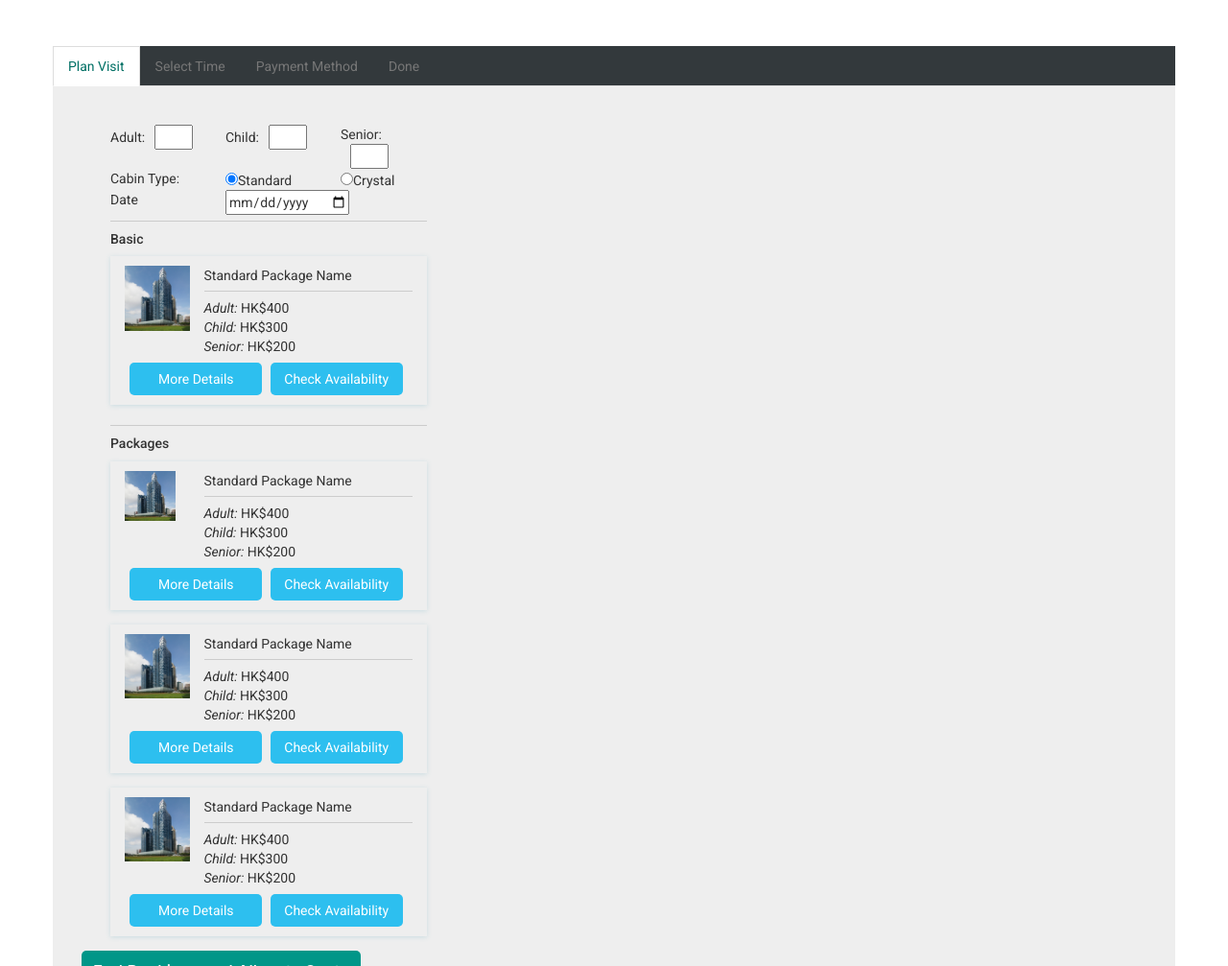
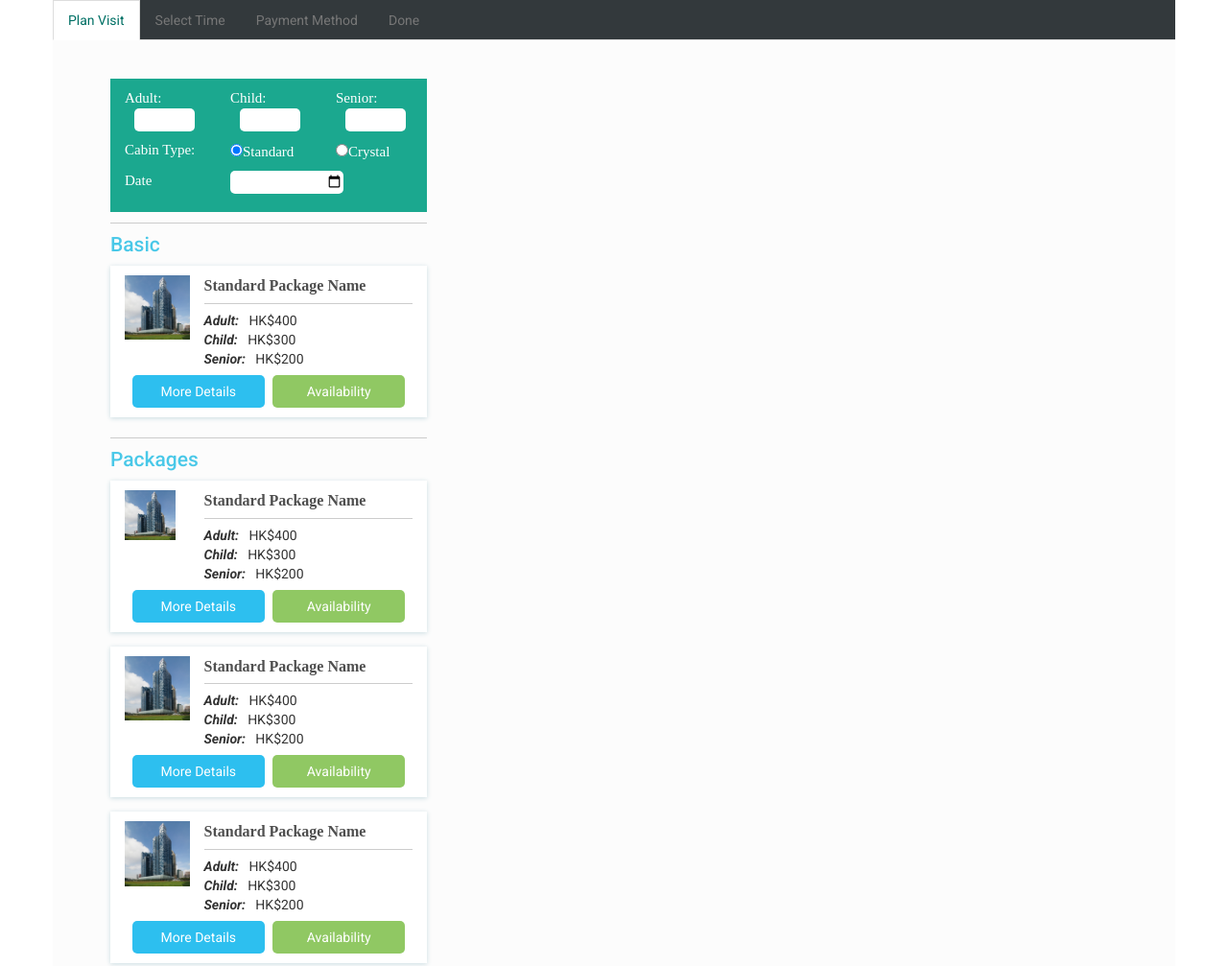
Before and after one commit to domantasjurkus/2016-11-hacktrainhk, a website: page views/index.html in a window 1280 px wide. Shown: the top 1007 px of the page at 96% size. Drawn offline with nearby package versions, Linux system fonts and the light colour scheme; no server answers.

Commit message:
Added even MOAR styles

```diff
--- a/css/main.css
+++ b/css/main.css
@@ -98,9 +98,50 @@ body{
     font-family: 'Roboto';
 }
 
+h5{
+    font-size: 21px;
+    color: #49c8e8;
+}
+
+#home{
+    background: hsla(0,0%,99%,1);
+}
+
 .people{
-    width: 40px;
+    width: 66%;
     margin-left: 10px;
+    border: none;
+    border-radius: 5px;
+}
+
+.num_people{
+    font-size: 15px;
+    font-family: 'Raleway';
+    padding-right: 0;
+    margin-bottom: 9px;
+}
+
+.jumbotron{
+    padding-top: 0 !important;
+}
+
+.filters{
+    background: #1ba88f;
+    color: white;
+    display: inline-block;
+    padding: 10px 15px;
+}
+
+.date{
+    border: none;
+    border-radius: 5px;
+}
+
+.package_header{
+    color: #4f4f4f;
+    font-family: 'Raleway';
+    font-weight: 700;
+    font-size: 16px;
 }
 
 .package_image{
@@ -110,6 +151,7 @@ body{
 
 .package_container{
     padding: 10px 15px;
+    background-color: white;
     display: inline-block;
     width: 100%;
     margin-bottom: 10px;
@@ -127,6 +169,15 @@ body{
 
 .package_pricing{
     padding-bottom: 7px;
+}
+
+.package_details p{
+    color: #2a2a2a;
+    font-size: 14px;
+}
+
+.package_icon{
+    font-weight: 700;
 }
 
 .fade{
@@ -158,6 +209,11 @@ body{
 .expand{
     margin-right: 5px;
     background: #2dbfef;
+    color: white;
+}
+
+.availability{
+    background: #90c863;
     color: white;
 }
 
--- a/views/index.html
+++ b/views/index.html
@@ -4,6 +4,7 @@
 <meta charset="utf-8"/>
 <meta name="apple-mobile-web-app-capable" content="yes"/>
 <meta name="mobile-web-app-capable" content="yes"/>
+<meta name="viewport" content="width=device-width, initial-scale=1">
 
 <link href='https://fonts.googleapis.com/css?family=Roboto:400,300italic,300,400italic,500,700,700italic,500italic' rel='stylesheet' type='text/css'>
 <link href="/css/lib/bootstrap.min.css" rel="stylesheet">
@@ -34,19 +35,21 @@
             <div role="tabpanel" class="tab-pane fade in active" id="home">
                 <div class="container-fluid" style="padding-top: 10px;">
                     <div class="col-md-4" style="margin: auto;">
-                        <div class="row">
-                            <div class="col-xs-4">Adult:<input class="people" type="number" name="adult"></div>
-                            <div class="col-xs-4">Child:<input class="people" type="number" name="child"></div>
-                            <div class="col-xs-4">Senior:<input class="people" type="number" name="senior"></div>
-                        </div>
-                        <div class="row">
-                            <div class="col-xs-4">Cabin Type:&nbsp;</div>
-                            <div class="col-xs-4"><input type="radio" name="cabin" value="standard" checked>Standard</div>
-                            <div class="col-xs-4"><input type="radio" name="cabin" value="crystal fade">Crystal</div>
-                        </div>
-                        <div class="row">
-                            <div class="col-xs-4">Date</div>
-                            <div class="col-xs-4"><input type="date" name="date"></div>
+                        <div class="filters">
+                            <div class="row">
+                                <div class="col-xs-4 num_people">Adult:<input class="people" type="number" name="adult"></div>
+                                <div class="col-xs-4 num_people">Child:<input class="people" type="number" name="child"></div>
+                                <div class="col-xs-4 num_people">Senior:<input class="people" type=" num_peoplenumber" name="senior"></div>
+                            </div>
+                            <div class="row">
+                                <div class="col-xs-4 num_people">Cabin Type:</div>
+                                <div class="col-xs-4 num_people"><input type="radio" name="cabin" value="standard" checked>Standard</div>
+                                <div class="col-xs-4 num_people"><input type="radio" name="cabin" value="crystal fade">Crystal</div>
+                            </div>
+                            <div class="row">
+                                <div class="col-xs-4 num_people">Date</div>
+                                <div class="col-xs-4 num_people"><input class="date" type="date" name="date"></div>
+                            </div>
                         </div>
                         <hr>
                         <h5>Basic</h5>
@@ -58,13 +61,13 @@
                                 <div class="col-xs-9 package_pricing">
                                     <span class="package_header">Standard Package Name</span>
                                     <hr>
-                                    <i class="package_icon">Adult:</i>&nbsp;HK$400<br>
-                                    <i class="package_icon">Child:</i>&nbsp;HK$300<br>
-                                    <i class="package_icon">Senior:</i>&nbsp;HK$200
+                                    <i class="package_icon">Adult:</i>&nbsp;&nbsp;&nbsp;HK$400<br>
+                                    <i class="package_icon">Child:</i>&nbsp;&nbsp;&nbsp;HK$300<br>
+                                    <i class="package_icon">Senior:</i>&nbsp;&nbsp;&nbsp;HK$200
                                 </div>
                                 <div class="col-xs-12 choices">
                                     <div class="button expand">More Details</div>
-                                    <div class="button expand">Check Availability</div>
+                                    <div class="button availability">Availability</div>
                                 </div>
                             </div>
                             <div class="package_details row" style="display: none;">
@@ -82,13 +85,13 @@
                                 <div class="col-xs-9 package_pricing">
                                     <span class="package_header">Crystal Package Name</span>
                                     <hr>
-                                    <i class="package_icon">Adult:</i>&nbsp;HK$400<br>
-                                    <i class="package_icon">Child:</i>&nbsp;HK$300<br>
-                                    <i class="package_icon">Senior:</i>&nbsp;HK$200
+                                    <i class="package_icon">Adult:</i>&nbsp;&nbsp;&nbsp;HK$400<br>
+                                    <i class="package_icon">Child:</i>&nbsp;&nbsp;&nbsp;HK$300<br>
+                                    <i class="package_icon">Senior:</i>&nbsp;&nbsp;&nbsp;HK$200
                                 </div>
                                 <div class="col-xs-12 choices">
                                     <div class="button expand">More Details</div>
-                                    <div class="button expand">Check Availability</div>
+                                    <div class="button availability">Availability</div>
                                 </div>
                             </div>
                             <div class="package_details row" style="display: none;">
@@ -108,13 +111,13 @@
                                 <div class="col-xs-9 package_pricing">
                                     <span class="package_header">Standard Package Name</span>
                                     <hr>
-                                    <i class="package_icon">Adult:</i>&nbsp;HK$400<br>
-                                    <i class="package_icon">Child:</i>&nbsp;HK$300<br>
-                                    <i class="package_icon">Senior:</i>&nbsp;HK$200
+                                    <i class="package_icon">Adult:</i>&nbsp;&nbsp;&nbsp;HK$400<br>
+                                    <i class="package_icon">Child:</i>&nbsp;&nbsp;&nbsp;HK$300<br>
+                                    <i class="package_icon">Senior:</i>&nbsp;&nbsp;&nbsp;HK$200
                                 </div>
                                 <div class="col-xs-12 choices">
                                     <div class="button expand">More Details</div>
-                                    <div class="button expand">Check Availability</div>
+                                    <div class="button availability">Availability</div>
                                 </div>
                             </div>
                             <div class="package_details row" style="display: none;">
@@ -132,13 +135,13 @@
                                 <div class="col-xs-9 package_pricing">
                                     <span class="package_header">Crystal Package Name</span>
                                     <hr>
-                                    <i class="package_icon choices">Adult:</i>&nbsp;HK$400<br>
-                                    <i class="package_icon">Child:</i>&nbsp;HK$300<br>
-                                    <i class="package_icon">Senior:</i>&nbsp;HK$200
+                                    <i class="package_icon choices">Adult:</i>&nbsp;&nbsp;&nbsp;HK$400<br>
+                                    <i class="package_icon">Child:</i>&nbsp;&nbsp;&nbsp;HK$300<br>
+                                    <i class="package_icon">Senior:</i>&nbsp;&nbsp;&nbsp;HK$200
                                 </div>
                                 <div class="col-xs-12 choices">
                                     <div class="button expand">More Details</div>
-                                    <div class="button expand">Check Availability</div>
+                                    <div class="button availability">Availability</div>
                                 </div>
                             </div>
                             <div class="package_details row" style="display: none;">
@@ -156,13 +159,13 @@
                                 <div class="col-xs-9 package_pricing">
                                     <span class="package_header">Standard Package Name</span>
                                     <hr>
-                                    <i class="package_icon">Adult:</i>&nbsp;HK$400<br>
-                                    <i class="package_icon">Child:</i>&nbsp;HK$300<br>
-                                    <i class="package_icon">Senior:</i>&nbsp;HK$200
+                                    <i class="package_icon">Adult:</i>&nbsp;&nbsp;&nbsp;HK$400<br>
+                                    <i class="package_icon">Child:</i>&nbsp;&nbsp;&nbsp;HK$300<br>
+                                    <i class="package_icon">Senior:</i>&nbsp;&nbsp;&nbsp;HK$200
                                 </div>
                                 <div class="col-xs-12 choices">
                                     <div class="button expand">More Details</div>
-                                    <div class="button expand">Check Availability</div>
+                                    <div class="button availability">Availability</div>
                                 </div>
                             </div>
                             <div class="package_details row" style="display: none;">
@@ -180,13 +183,13 @@
                                 <div class="col-xs-9 package_pricing">
                                     <span class="package_header">Crystal Package Name</span>
                                     <hr>
-                                    <i class="package_icon">Adult:</i>&nbsp;HK$400<br>
-                                    <i class="package_icon">Child:</i>&nbsp;HK$300<br>
-                                    <i class="package_icon">Senior:</i>&nbsp;HK$200
+                                    <i class="package_icon">Adult:</i>&nbsp;&nbsp;&nbsp;HK$400<br>
+                                    <i class="package_icon">Child:</i>&nbsp;&nbsp;&nbsp;HK$300<br>
+                                    <i class="package_icon">Senior:</i>&nbsp;&nbsp;&nbsp;HK$200
                                 </div>
                                 <div class="col-xs-12 choices">
                                     <div class="button expand">More Details</div>
-                                    <div class="button expand">Check Availability</div>
+                                    <div class="button availability">Availability</div>
                                 </div>
                             </div>
                             <div class="package_details row" style="display: none;">
@@ -204,13 +207,13 @@
                                 <div class="col-xs-9 package_pricing">
                                     <span class="package_header">Standard Package Name</span>
                                     <hr>
-                                    <i class="package_icon">Adult:</i>&nbsp;HK$400<br>
-                                    <i class="package_icon">Child:</i>&nbsp;HK$300<br>
-                                    <i class="package_icon">Senior:</i>&nbsp;HK$200
+                                    <i class="package_icon">Adult:</i>&nbsp;&nbsp;&nbsp;HK$400<br>
+                                    <i class="package_icon">Child:</i>&nbsp;&nbsp;&nbsp;HK$300<br>
+                                    <i class="package_icon">Senior:</i>&nbsp;&nbsp;&nbsp;HK$200
                                 </div>
                                 <div class="col-xs-12 choices">
                                     <div class="button expand">More Details</div>
-                                    <div class="button expand">Check Availability</div>
+                                    <div class="button availability">Availability</div>
                                 </div>
                             </div>
                             <div class="package_details row" style="display: none;">
@@ -228,13 +231,13 @@
                                 <div class="col-xs-9 package_pricing">
                                     <span class="package_header">Crystal Package Name</span>
                                     <hr>
-                                    <i class="package_icon">Adult:</i>&nbsp;HK$400<br>
-                                    <i class="package_icon">Child:</i>&nbsp;HK$300<br>
-                                    <i class="package_icon">Senior:</i>&nbsp;HK$200
+                                    <i class="package_icon">Adult:</i>&nbsp;&nbsp;&nbsp;HK$400<br>
+                                    <i class="package_icon">Child:</i>&nbsp;&nbsp;&nbsp;HK$300<br>
+                                    <i class="package_icon">Senior:</i>&nbsp;&nbsp;&nbsp;HK$200
                                 </div>
                                 <div class="col-xs-12 choices">
                                     <div class="button expand">More Details</div>
-                                    <div class="button expand">Check Availability</div>
+                                    <div class="button availability">Availability</div>
                                 </div>
                             </div>
                             <div class="package_details row" style="display: none;">
```
